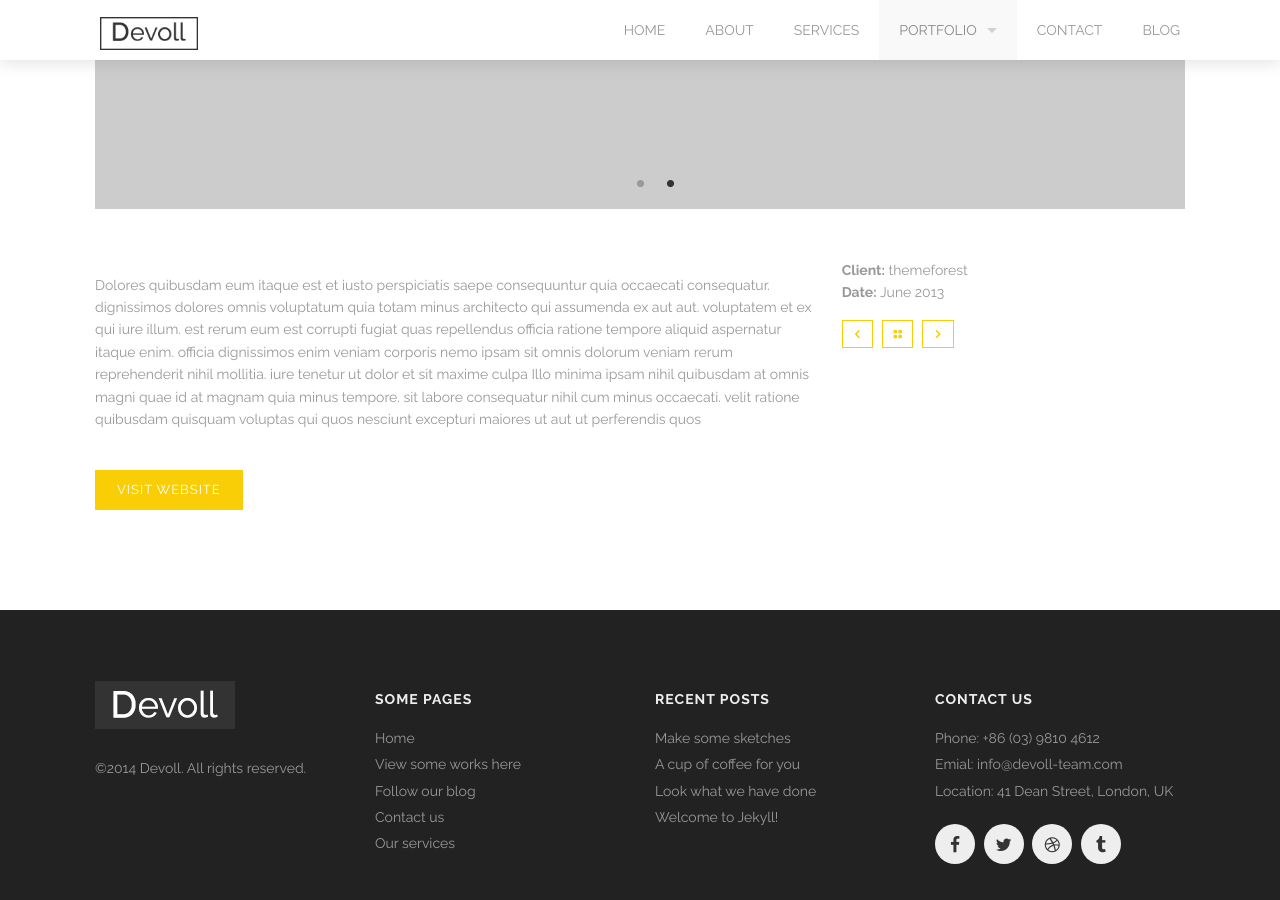
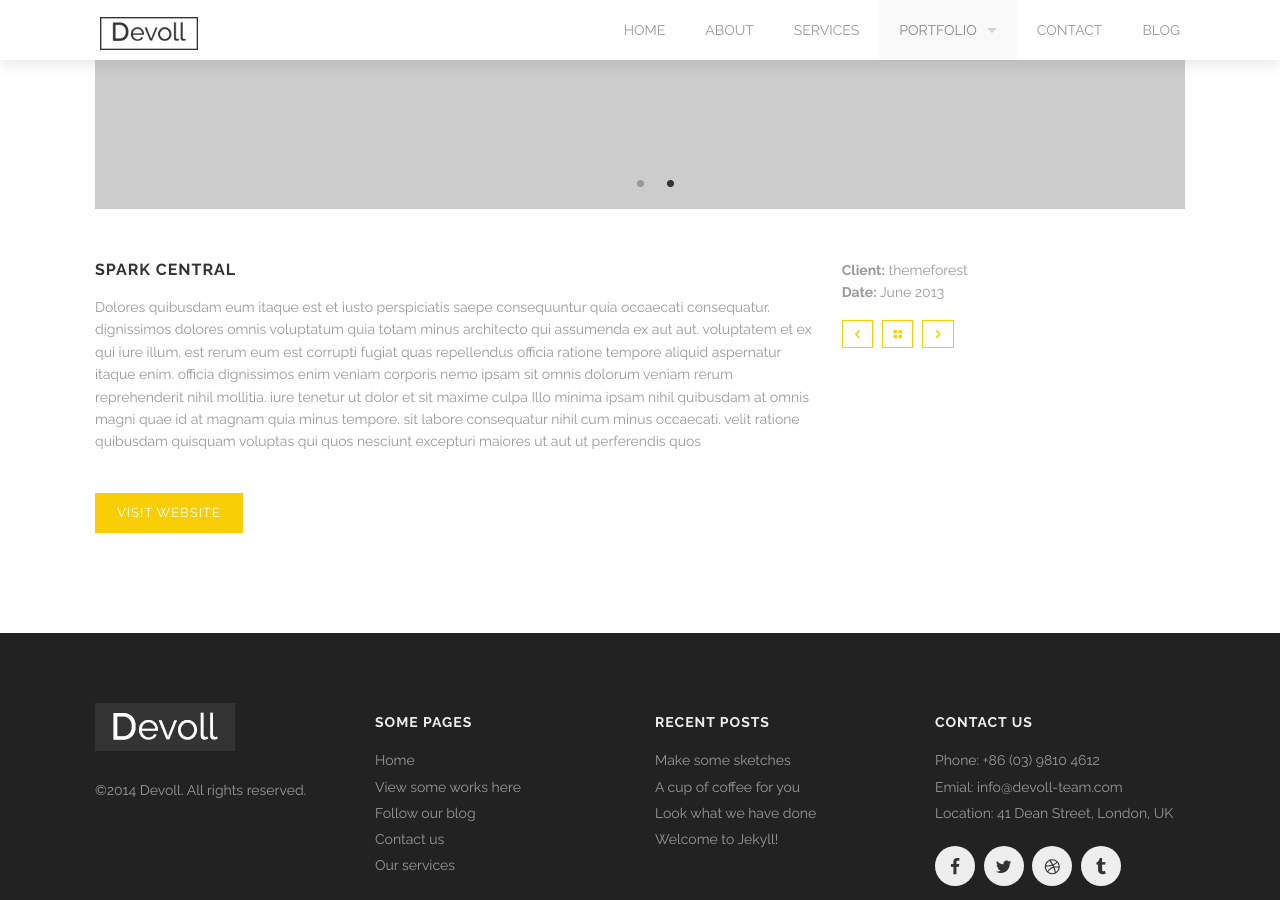
Before and after one commit to noremuhh/Sample-Website, a Jekyll site: the page built from portfolio-description.html, in a window 1280 px wide and 900 px high, scrolled down 848 px. Built offline with Jekyll 4.4.1, drawn with Linux system fonts in a browser that asks for light colours.

Commit message:
linking portfolio content

```diff
--- a/portfolio-item.html
+++ b/portfolio-description.html
@@ -33,7 +33,7 @@ section_id: portfolio
   <div class='spacing'></div>
   <div class='row'>
     <div class='large-8 columns'>
-                  <h3>{{ work.title }}</h3>
+                  <h3>Spark Central</h3>
                   <p>
         Dolores quibusdam eum itaque est et iusto perspiciatis saepe consequuntur quia occaecati consequatur. dignissimos dolores omnis voluptatum quia totam minus architecto qui assumenda ex aut aut. voluptatem et ex qui iure illum. est rerum eum est corrupti fugiat quas repellendus officia ratione tempore aliquid aspernatur itaque enim. officia dignissimos enim veniam corporis nemo ipsam sit omnis dolorum veniam rerum reprehenderit nihil mollitia. iure tenetur ut dolor et sit maxime culpa Illo minima ipsam nihil quibusdam at omnis magni quae id at magnam quia minus tempore. sit labore consequatur nihil cum minus occaecati. velit ratione quibusdam quisquam voluptas qui quos nesciunt excepturi maiores ut aut ut perferendis quos
       </p>
--- a/portfolio.html
+++ b/portfolio.html
@@ -5,7 +5,7 @@ section_id: portfolio
 works:
 - image: images/@stock/work-1.jpg
   title: Spark Central
-  link_to: portfolio-item.html
+  link_to: portfolio-description.html
   klass: graphic-design
   desc: Design
 - image: images/@stock/work-2.jpg
```
